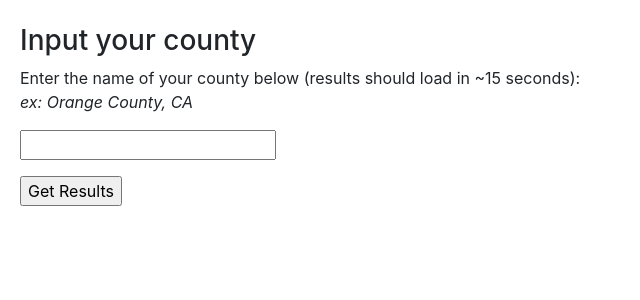
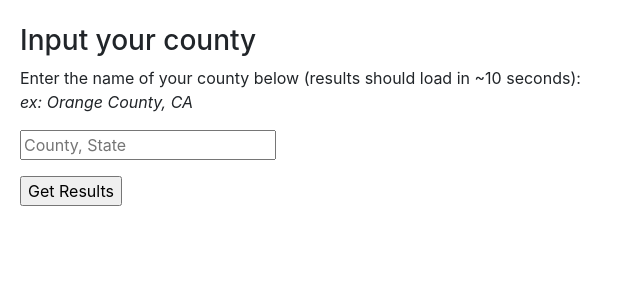
Before and after one commit to kabirmoghe/covidapp, a Flask app: page /countyinfo in a window 1280 px wide. Shown: the part 76-376 px from the top of the page, without its empty margins (0-640 px from the left). Run offline with Flask 2, Linux system fonts and the light colour scheme; some libraries are stand-ins or nearby versions.

Commit message:
Update data.html

```diff
--- a/templates/data.html
+++ b/templates/data.html
@@ -4,18 +4,27 @@
 	<title>Live County COVID-19 Data</title>
 	<link rel="stylesheet" type = "text/css" href="{{ url_for('static', filename = 'style.css')}}">
 	<link rel="shortcut icon" href="{{ url_for('static', filename = 'favicon.ico') }}">
+	<script type="text/javascript">// <![CDATA[
+        function loading(){
+            $("#loading").show();
+            $("#content").hide();
+        }
+// ]]></script>
 </head>
 <body>
 {% extends "base.html" %}
 {% block title %}Data{% endblock %}
 {% block content %}
 <br>
+<div id="loading" justify-content: center></div>
+<div id="content">
 <h3>Input your county</h3>
-<p>Enter the name of your county below (results should load in ~15 seconds):<br><i>ex: Orange County, CA</i></p>
-<form action = "#" method = "post">
-	<p><input type="text" name="cty"></p>
-	<p><input type="submit" value = "Get Results"></p>
-</form>
+	<p>Enter the name of your county below (results should load in ~10 seconds):<br><i>ex: Orange County, CA</i></p>
+	<form action = "#" method = "post">
+		<p><input type="text" id = 'box' name="cty" placeholder="County, State"></p>
+		<p><input type="submit" id = 'getresults' name="anything_submit" value = "Get Results" onclick="loading();"></p>
+	</form>
+</div>
 {% endblock %}
 </body>
 </html>
```
